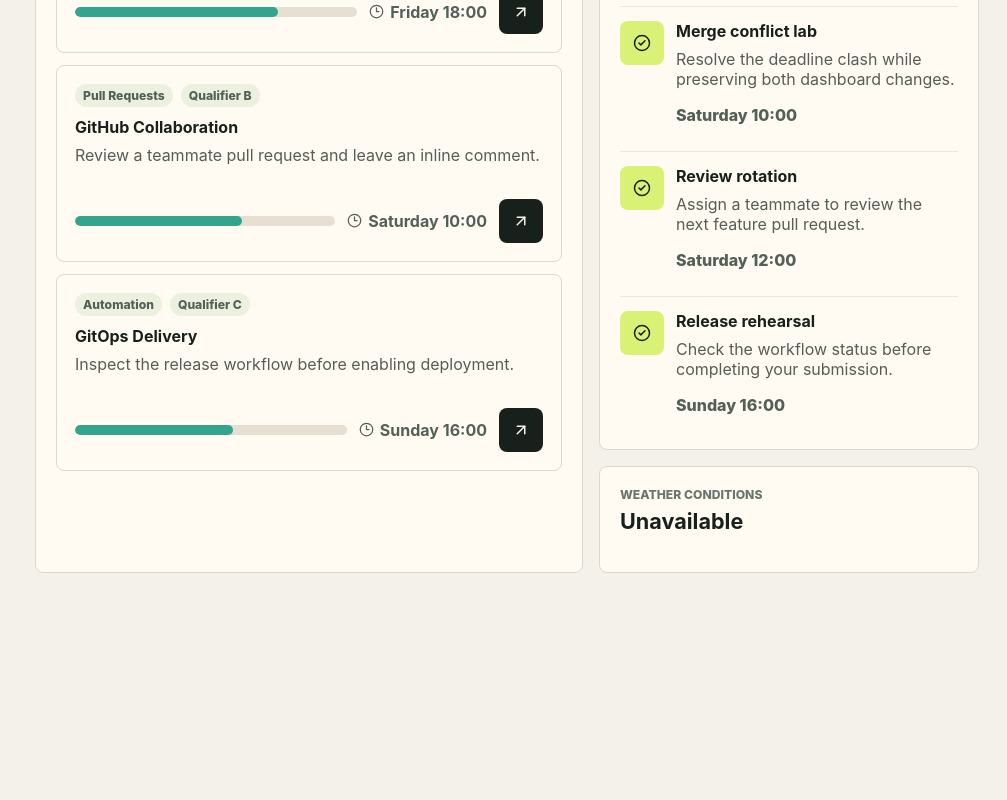
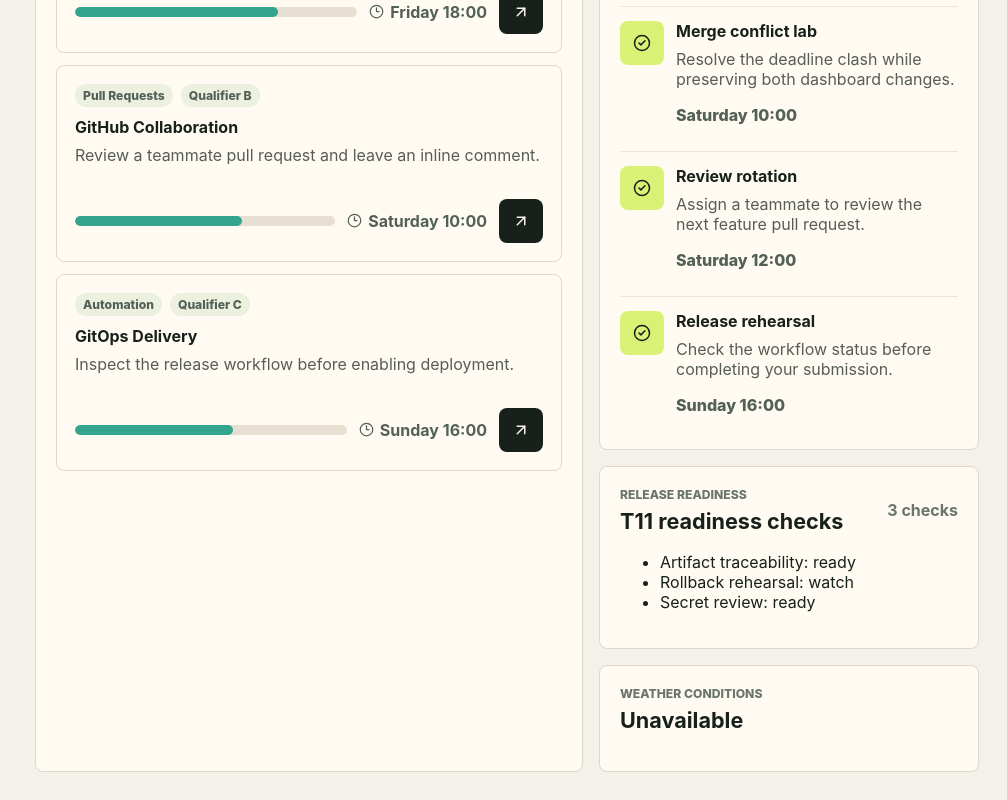
Before and after one commit to knurdz/deploy-sprint-finale-team-mahasona-squad, a React (Vite) app in the folder team-site/: page / in a window 1280 px wide. Shown: the part 1076-1876 px from the top of the page, without its empty margins (273-1280 px from the left). Before the commit the page ends 1677 px from the top, so only its background shows below. Built offline with nearby package versions, Linux system fonts and the light colour scheme; no server answers.

Commit message:
feat: implement ReleaseReadiness feature with validation scripts and dashboard integration

```diff
--- a/package.json
+++ b/package.json
@@ -10,6 +10,8 @@
     "lint": "npm --prefix team-site run lint",
     "team:dev": "npm --prefix team-site run dev",
     "team:build": "npm --prefix team-site run build",
-    "team:lint": "npm --prefix team-site run lint"
+    "team:lint": "npm --prefix team-site run lint",
+    "test": "npm --prefix team-site run test",
+    "team:test": "npm --prefix team-site run test"
   }
 }
--- a/team-site/package.json
+++ b/team-site/package.json
@@ -8,7 +8,8 @@
     "build": "tsc --noEmit && vite build",
     "preview": "node server.js",
     "start": "node server.js",
-    "lint": "tsc --noEmit"
+    "lint": "tsc --noEmit",
+    "test": "node scripts/check-release-readiness.mjs"
   },
   "dependencies": {
     "lucide-react": "^1.23.0",
--- a/team-site/src/App.tsx
+++ b/team-site/src/App.tsx
@@ -18,6 +18,7 @@
 import { sprintStats } from './data/stats';
 import { getAverageProgress } from './utils/metrics';
 import { WeatherWidget } from './components/WeatherWidget';
+import { ReleaseReadiness } from './components/ReleaseReadiness';
 
 export function App() {
   const averageProgress = getAverageProgress(courses);
@@ -120,6 +121,7 @@
 
           <div style={{ display: 'flex', flexDirection: 'column', gap: '16px' }}>
             <DeadlineBoard deadlines={deadlineCards} />
+            <ReleaseReadiness />
             <WeatherWidget />
           </div>
         </section>
--- /dev/null
+++ b/team-site/src/components/ReleaseReadiness.tsx
@@ -0,0 +1,22 @@
+import { releaseReadinessItems } from '../data/releaseReadiness';
+
+export function ReleaseReadiness() {
+  return (
+    <section className="panel" id="release-readiness">
+      <div className="panelHeader">
+        <div>
+          <p className="eyebrow">Release readiness</p>
+          <h2>T11 readiness checks</h2>
+        </div>
+        <span>{releaseReadinessItems.length} checks</span>
+      </div>
+      <ul>
+        {releaseReadinessItems.map((item) => (
+          <li key={item.label}>
+            {item.label}: {item.status}
+          </li>
+        ))}
+      </ul>
+    </section>
+  );
+}
--- /dev/null
+++ b/team-site/src/data/releaseReadiness.ts
@@ -0,0 +1,10 @@
+export type ReleaseReadinessItem = {
+  label: string;
+  status: 'ready' | 'watch' | 'blocked';
+};
+
+export const releaseReadinessItems: ReleaseReadinessItem[] = [
+  { label: 'Artifact traceability', status: 'ready' },
+  { label: 'Rollback rehearsal', status: 'watch' },
+  { label: 'Secret review', status: 'ready' },
+];
```
Also changed, not shown: team-site/scripts/check-release-readiness.mjs (added, +14 -0 lines), 1 other file (tests, documents, lock files or other folders).
